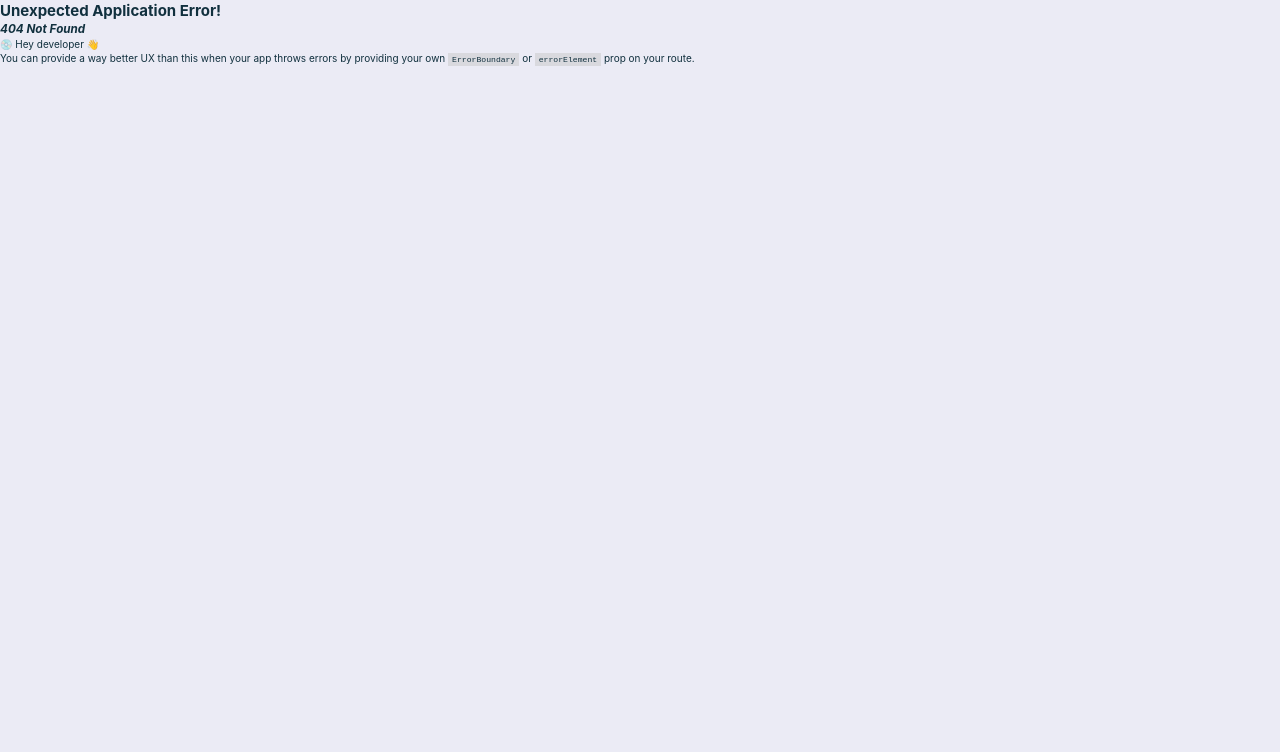
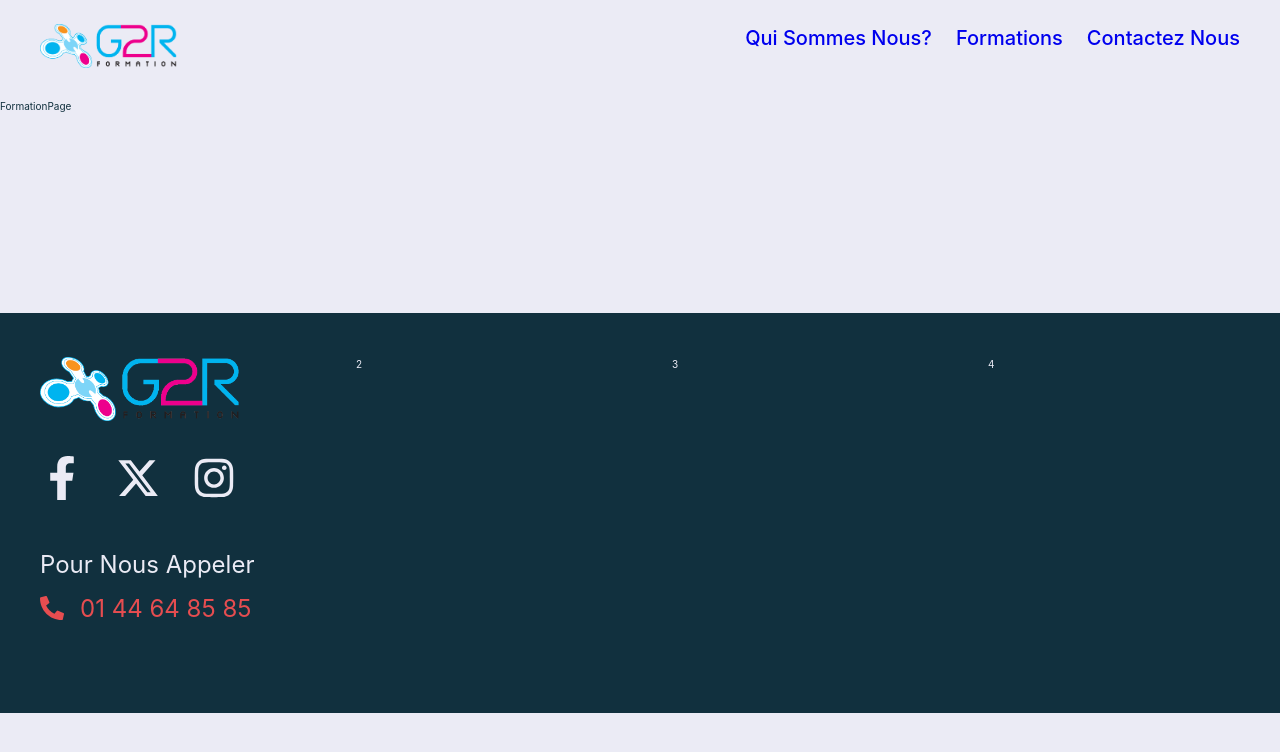
Before and after one commit to arifronyahmed/g2r-react, a React (Vite) app: page /formations in a window 1280 px wide. Before the commit this address had no page. Shown: the top 752 px of the page. Built offline with nearby package versions, Linux system fonts and the light colour scheme.

Commit message:
Footer added

```diff
--- a/src/App.jsx
+++ b/src/App.jsx
@@ -3,6 +3,7 @@ import HomePage from "./pages/HomePage";
 import AppLayout from "./AppLayout";
 import QuiSommesNousPage from "./pages/QuiSommesNousPage";
 import ContactezNousPage from "./pages/ContactezNousPage";
+import FormationPage from "./pages/FormationPage";
 
 const router = createBrowserRouter([
   {
@@ -20,6 +21,10 @@ const router = createBrowserRouter([
         path: "/contactez-nous",
         element: <ContactezNousPage />,
       },
+      {
+        path: "/formations",
+        element: <FormationPage />,
+      },
     ],
   },
 ]);
--- a/src/components/footer/Footer.jsx
+++ b/src/components/footer/Footer.jsx
@@ -1,5 +1,28 @@
 import styles from "./Footer.module.css";
+import { FaFacebookF, FaInstagram, FaPhoneAlt } from "react-icons/fa";
+import { FaXTwitter } from "react-icons/fa6";
 
 export default function Footer() {
-  return <div className={styles.footer}>Footer</div>;
+  return (
+    <footer className={styles.footer}>
+      <div className="container grid grid-column--4">
+        <div className={styles.logo_box}>
+          <img src="/G2R-LOGO.png" alt="logo" className={styles.logo} />
+          <div className={styles.icon}>
+            <FaFacebookF />
+            <FaXTwitter />
+            <FaInstagram />
+          </div>
+          <div className={styles.phone_text}>Pour Nous Appeler</div>
+          <div className={styles.phone_number}>
+            <FaPhoneAlt />
+            <div>01 44 64 85 85</div>
+          </div>
+        </div>
+        <div>2</div>
+        <div>3</div>
+        <div>4</div>
+      </div>
+    </footer>
+  );
 }
--- a/src/components/footer/Footer.module.css
+++ b/src/components/footer/Footer.module.css
@@ -1,3 +1,38 @@
-.footer{
-    margin-top:20rem
+.footer {
+  padding: 4.4rem 0;
+  height: 40rem;
+  margin-top: 20rem;
+  background-color: #11303e;
+  color: #ebebf5;
 }
+
+.logo_box {
+  width: 100%;
+}
+
+.logo {
+  height: 6.4rem;
+  margin-bottom: 3.2rem;
+}
+
+.icon {
+  display: flex;
+  /* justify-content: center; */
+  gap: 3.2rem;
+  font-size: 4.4rem;
+  margin-bottom: 4.8rem;
+}
+
+.phone_number {
+  display: flex;
+  gap: 1.6rem;
+  align-items: center;
+  font-size: 2.4rem;
+  color: var(--clr-lightRed);
+}
+
+.phone_text {
+  margin-bottom: 1rem;
+  text-transform: capitalize;
+  font-size: 2.4rem;
+}
--- a/src/components/navbar/Navbar.jsx
+++ b/src/components/navbar/Navbar.jsx
@@ -13,10 +13,13 @@ export default function Navbar() {
         <nav className={styles.nav}>
           <ul className={styles.items}>
             <li>
-              <Link to="/contactez-nous">Contactez Nous</Link>
+              <Link to="/qui-sommes-nous">Qui Sommes Nous?</Link>
             </li>
             <li>
-              <Link to="/qui-sommes-nous">Qui Sommes Nous?</Link>
+              <Link to="/formations">Formations</Link>
+            </li>
+            <li>
+              <Link to="/contactez-nous">Contactez Nous</Link>
             </li>
           </ul>
         </nav>
--- /dev/null
+++ b/src/pages/FormationPage.jsx
@@ -0,0 +1,3 @@
+export default function FormationPage() {
+  return <div>FormationPage</div>;
+}
```
